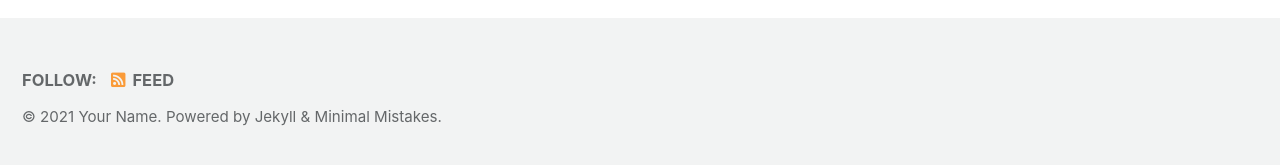
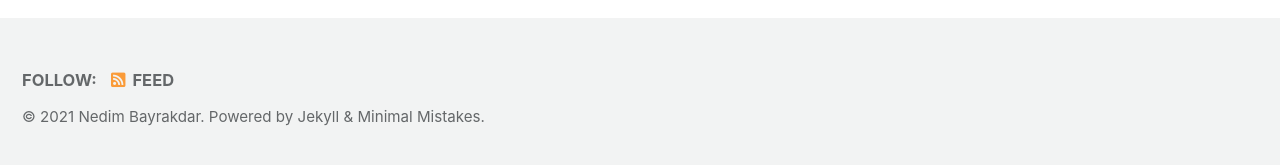
Before and after one commit to NedimBayrakdar/NedimBayrakdar.github.io, a Jekyll site: the page built from index.html, in a window 1280 px wide. Shown: the part 727-892 px from the top of the page. Built offline with Jekyll 4.4.1, drawn with Linux system fonts in a browser that asks for light colours; cached includes are drawn as plain includes; the list of posts is cut into pages by our own code.

Commit message:
Edit name in _config.yml

```diff
--- a/_config.yml
+++ b/_config.yml
@@ -19,8 +19,8 @@ locale                   : "en-US"
 title                    : "Site Title"
 title_separator          : "-"
 subtitle                 : # site tagline that appears below site title in masthead
-name                     : "Your Name"
-description              : "An amazing website."
+name                     : "Nedim Bayrakdar"
+description              : ""
 url                      : # the base hostname & protocol for your site e.g. "https://mmistakes.github.io"
 baseurl                  : # the subpath of your site, e.g. "/blog"
 repository               : # GitHub username/repo-name e.g. "mmistakes/minimal-mistakes"
```
